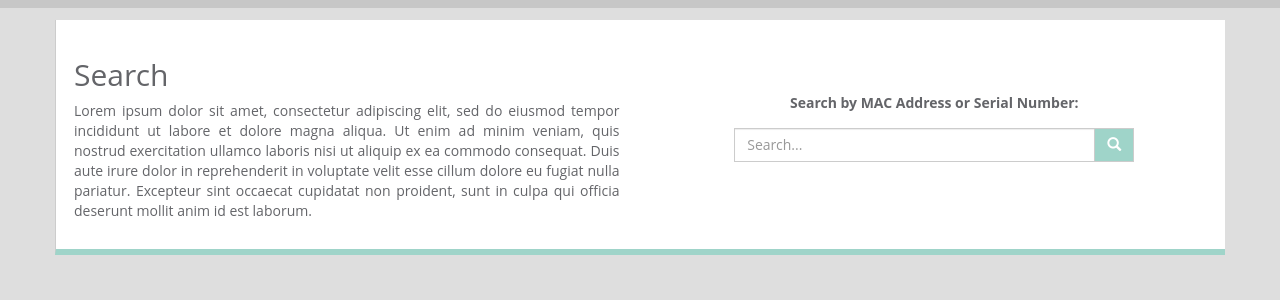
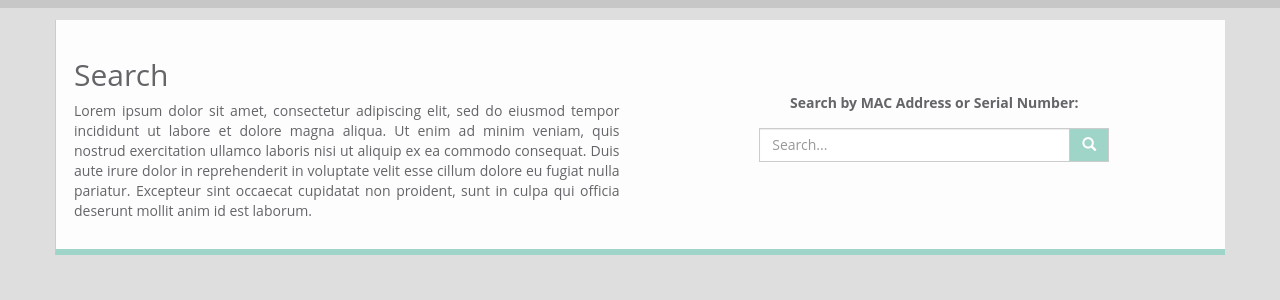
Before and after one commit to bcbrookman/aruba-rap-bulk-provisioner, a Flask app: page / in a window 1280 px wide. Shown: the part 100-400 px from the top of the page. Run offline with Flask 2, Linux system fonts and the light colour scheme; parts of the project's set-up code (start-up, migrations or seed data) failed here and were passed over; some libraries are stand-ins or nearby versions.

```diff
--- a/static/css/style.css
+++ b/static/css/style.css
@@ -50,7 +50,7 @@ h1 {
 
 .container.card {
     margin-bottom: 1em;
-    background: white;
+    background: rgb(253, 253, 253);
     padding: 18px;
     border-left: 1px solid #ccc;
     border-bottom: 6px solid #9FD4C9;
@@ -111,8 +111,10 @@ h1 {
 }
 
 #search-form {
-    max-width: 400px;
+    max-width: 350px;
     width: 100%;
+    margin-right: auto;
+    margin-left: auto;
 }
 
 #search-btn {
```
